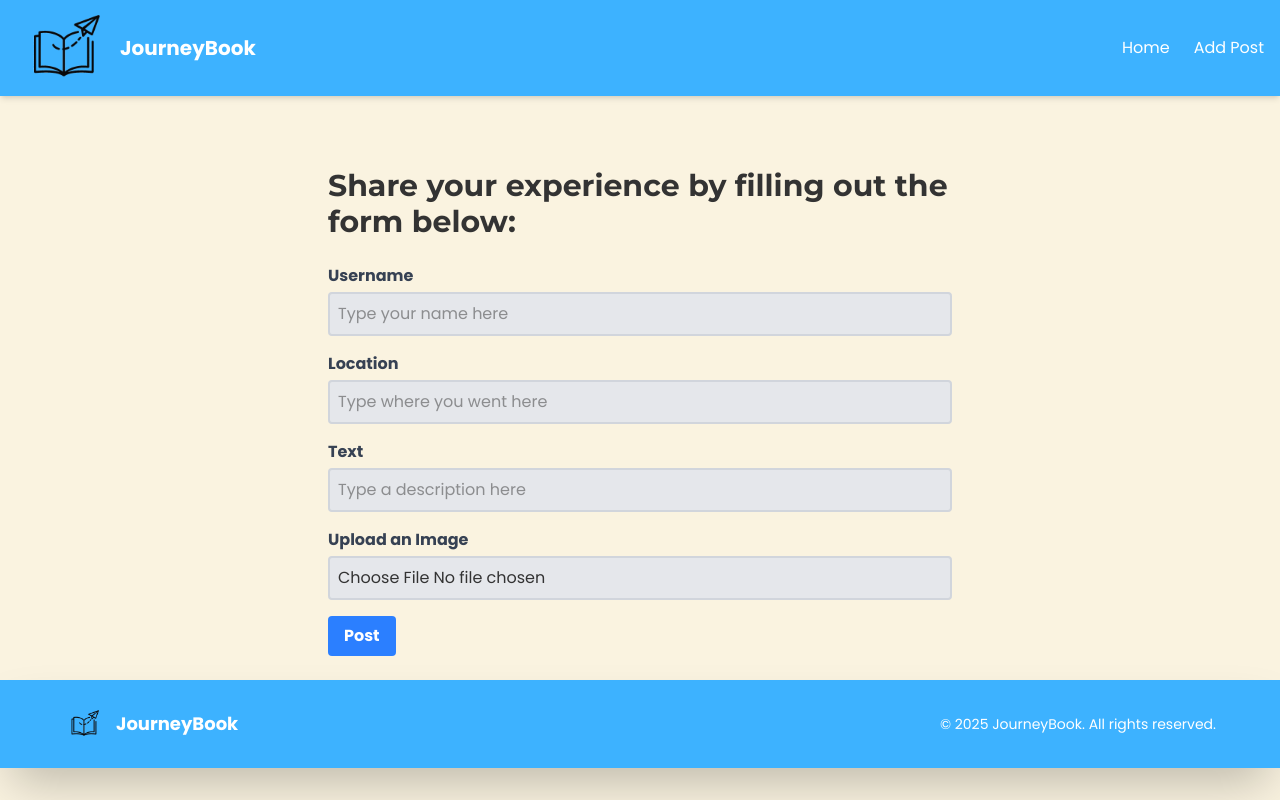
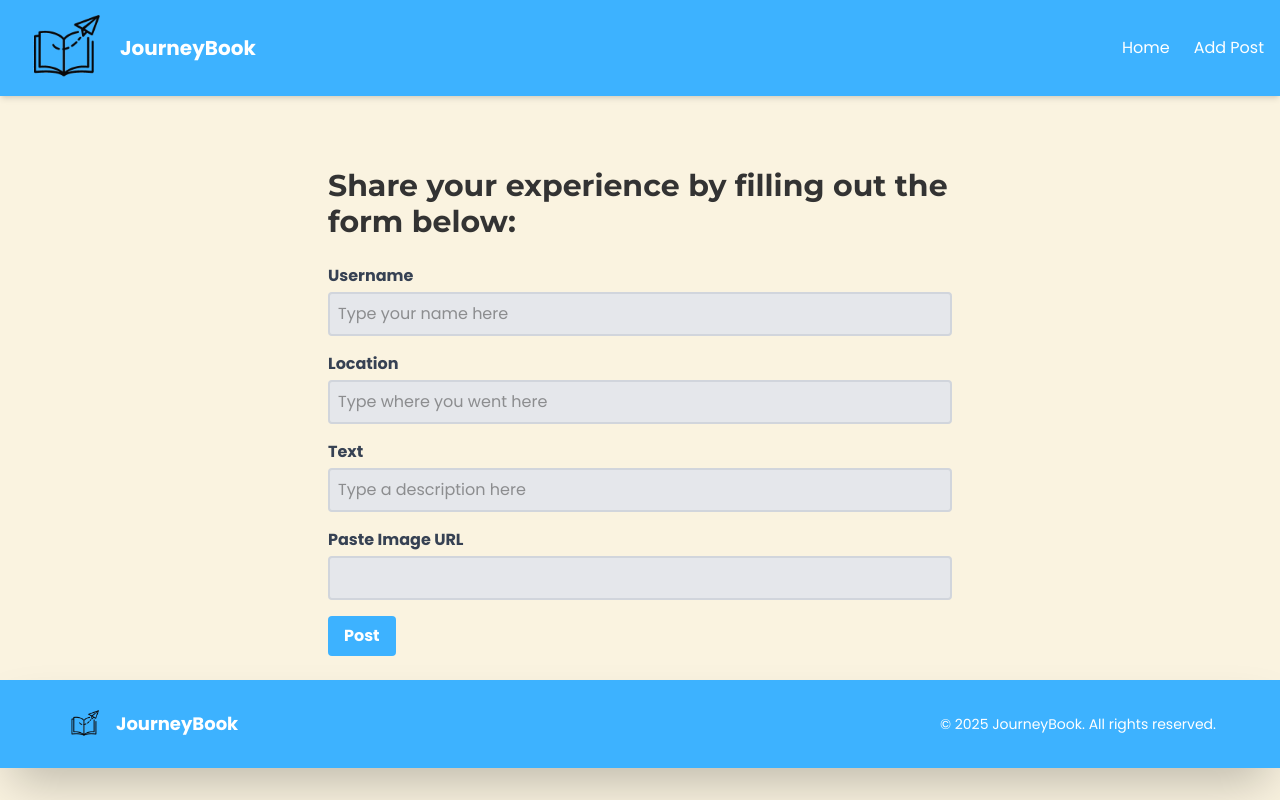
Before and after one commit to emilystewart26/journeybook, a Next.js app: page /add in a window 1280 px wide. Built offline with nearby package versions, Linux system fonts and the light colour scheme.

Commit message:
styled post button

```diff
--- a/src/app/add/page.js
+++ b/src/app/add/page.js
@@ -35,8 +35,6 @@ const Page = () => {
 
       })
   }
-
-
 
   // Handle form submission
   const handleSubmit = (event) => {
@@ -90,22 +88,16 @@ const Page = () => {
         ))}
 
 <div className="flex flex-col mb-4">
-  <label className="text-gray-700 font-bold mb-1">Upload an Image</label>
+  <label className="text-gray-700 font-bold mb-1">Paste Image URL</label>
   <input
     className="bg-gray-200 border-2 border-gray-300 rounded p-2"
-    type="file"
-    accept="image/*"
-    onChange={(e) => {
-      const file = e.target.files[0];
-      if (file) {
-        setPostObject((prev) => ({ ...prev, image: file }));
-        setPreviewImage(URL.createObjectURL(file));
-      }
-    }}
+    type="text"
+    name="image"
+    onChange={handleInputChange}
   />
-  {previewImage && (
+  {postObject.image && (
     <img
-      src={previewImage}
+      src={postObject.image || ""}
       alt="Preview"
       className="mt-2 w-48 h-auto rounded shadow"
     />
@@ -114,7 +106,7 @@ const Page = () => {
 
         <button
           type="submit"
-          className="bg-blue-500 hover:bg-blue-600 text-white font-semibold py-2 px-4 rounded"
+          className="bg-[#3DB2FF] hover:bg-blue-500 text-white font-semibold py-2 px-4 rounded"
         >
           Post
         </button>
```
